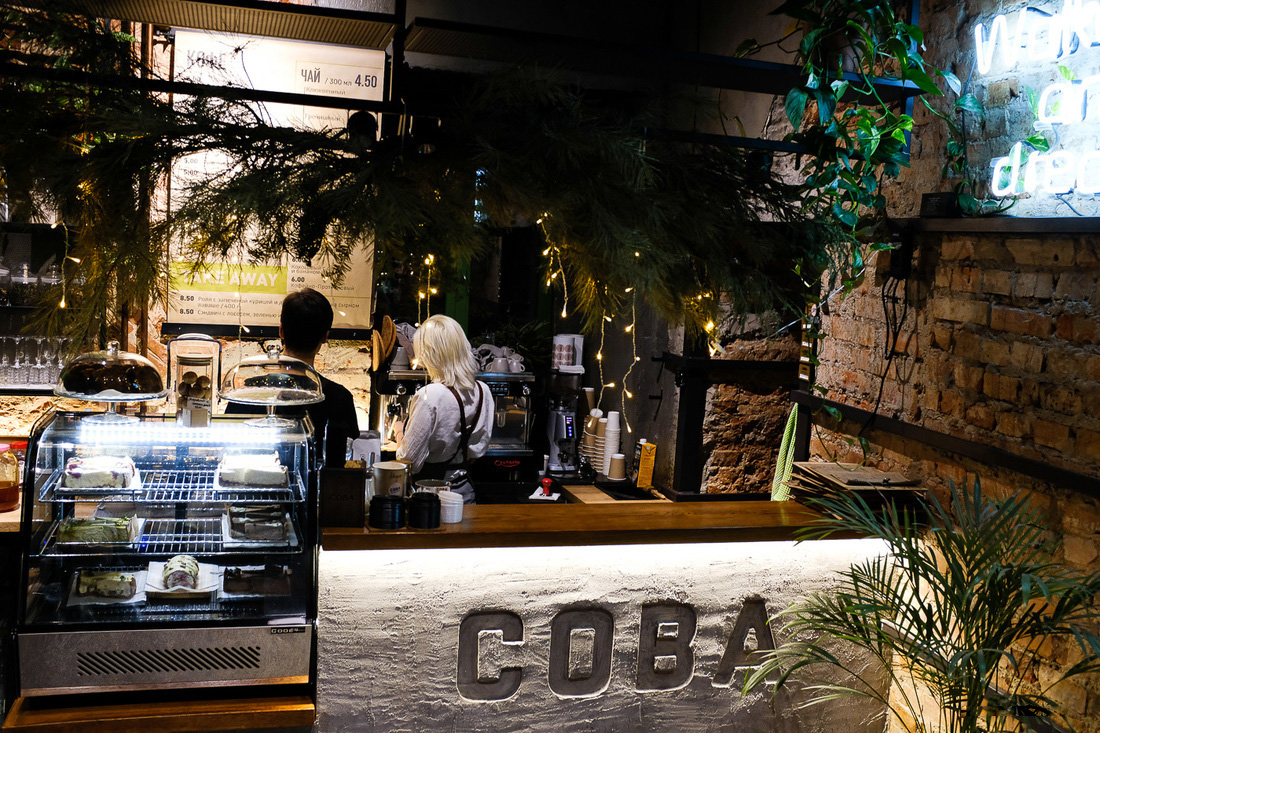
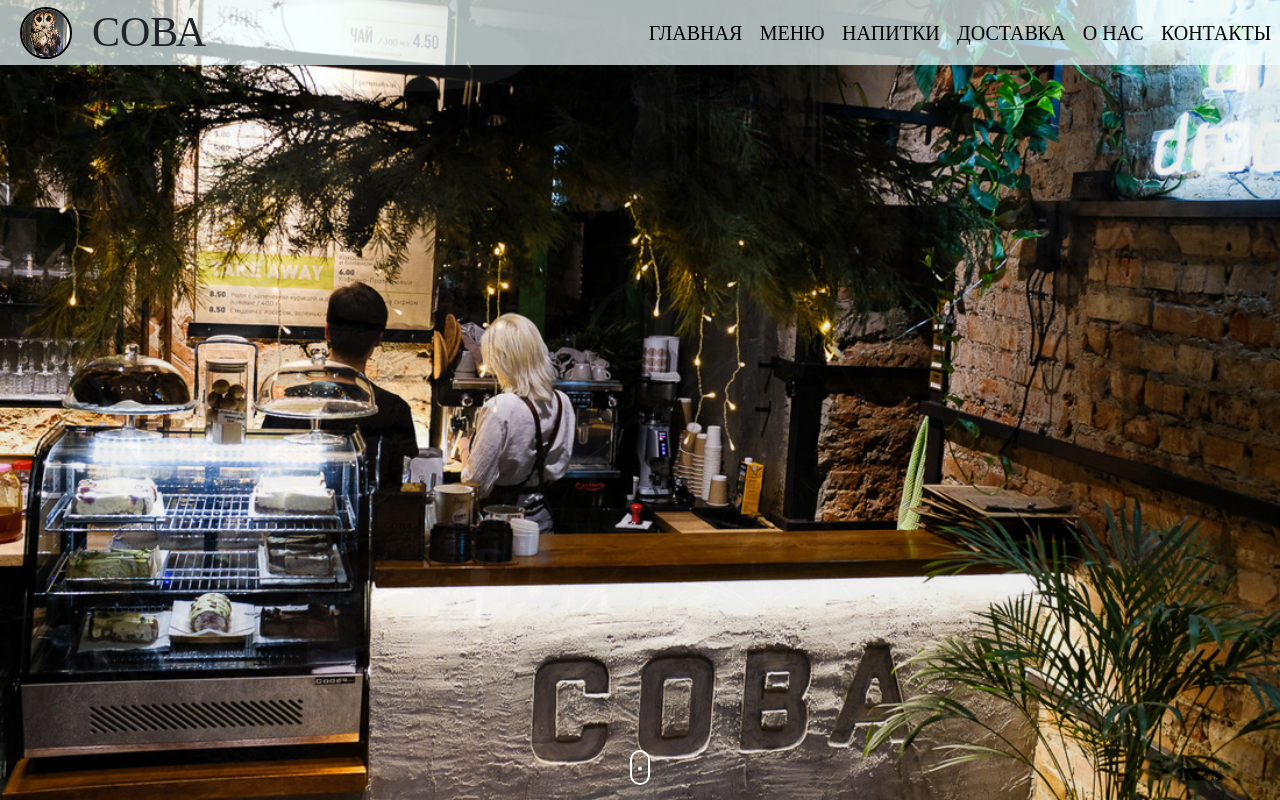
Before and after one commit to MaksimDolgonosov/sova, a website: page src/index.html in a window 1280 px wide. Drawn offline with nearby package versions, Linux system fonts and the light colour scheme; files that its build step writes are made by us from their sources; files whose address does not match are found by name; a web font is replaced by a local one.

Commit message:
promo+header сделано

```diff
--- a/src/index.html
+++ b/src/index.html
@@ -48,15 +48,36 @@
 
 <body>
     <header class="header">
-
+        <div class="header__logo">
+            <img class="header__logo-img" src="icons/LogoNoBorder.png" alt="sova_logo">
+            <div class="header__logo-text">СОВА</div>
+        </div>
+        <div class="header__items">
+            <div class="header__items-item">
+                <a href="index.html">Главная</a>
+            </div>
+            <div class="header__items-item">
+                <a href="index.html">Меню</a>
+            </div>
+            <div class="header__items-item">
+                <a href="index.html">Напитки</a>
+            </div>
+            <div class="header__items-item">
+                <a href="index.html">Доставка</a>
+            </div>
+            <div class="header__items-item">
+                <a href="index.html">О нас</a>
+            </div>
+            <div class="header__items-item">
+                <a href="index.html">Контакты</a>
+            </div>
+        </div>
     </header>
     <div class="promo">
-        <div class="promo__background">
-            <img src="img/interier/main1.jpg" alt="">
-        </div>
-        <div class="promo__background">
-            <img src="img/interier/main2.jpg" alt="">
-        </div>
+        <div class="icon-scroll"></div>
+    </div>
+    <div class="about">
+
     </div>
 
 
--- /dev/null
+++ b/src/js/modules/promo.js
@@ -0,0 +1,21 @@
+export default function promo(promoURL) {
+    // const promoItem = document.querySelector(promoURL);
+    // // promoItem.style.backgroundImage = "url('../img/interier/main1.jpg')";
+
+    // let urlArr = ["url('../img/interier/main1.jpg')", "url('../img/interier/main2.jpeg')"];
+    // let i = 0;
+    // changeUrl();
+    // function changeUrl() {
+    //     if (i == urlArr.length) {
+    //         i = 0;
+    //     } else {
+    //         promoItem.style.backgroundImage = urlArr[i];
+    //         i++;
+    //     }
+    // }
+
+
+    // setInterval(changeUrl, 3000);
+
+
+}
--- a/src/js/modules/script1.js
+++ /dev/null
@@ -1,5 +0,0 @@
-
-let script1 = () => {
-    console.log("script11111111111");
-};
-export default script1;
--- a/src/js/modules/script2.js
+++ /dev/null
@@ -1,5 +0,0 @@
-let script2 = () => {
-    console.log("script2");
-};
-
-export default script2;
--- a/src/js/script.js
+++ b/src/js/script.js
@@ -1,10 +1,10 @@
 
-import script1 from "./modules/script1";
-import script2 from "./modules/script2";
+import promo from "./modules/promo";
+
 
 
 
 window.addEventListener("DOMContentLoaded", () => {
-    script1();
-    script2();
+    // promo(".promo");
+
 });
--- /dev/null
+++ b/src/sass/blocks/_header.scss
@@ -0,0 +1,50 @@
+.header {
+    width: 100%;
+    height: 65px;
+    // background: linear-gradient(0deg, rgb(255, 255, 255) 50%, rgb(229, 229, 229));
+    // box-shadow: 0px 10px 10px 12px #ffffff;
+    background-color: rgba(240, 255, 255, 0.7);
+    position: fixed;
+    display: flex;
+    justify-content: space-between;
+    align-items: center;
+
+    &__logo {
+        width: 50%;
+        height: inherit;
+        display: flex;
+        justify-content: start;
+        align-items: center;
+        &-img {
+            margin-left: 20px;
+            height: 80%;
+            border: 2px solid black;
+            border-radius: 100%;
+        }
+        &-text {
+            padding-left: 20px;
+            font-size: 42px;
+            font-family: 'Rubik Dirt';
+        }
+    }
+
+    &__items {
+
+        width: 50%;
+        display: flex;
+        justify-content: space-around;
+        align-items: center;
+        &-item {
+            a {
+                font-family: 'Rubik Dirt';
+                font-weight: 400;
+                font-size: 20px;
+                text-transform: uppercase;
+                text-decoration: none;
+                color: black;
+
+            }
+        }
+    }
+
+}
--- /dev/null
+++ b/src/sass/blocks/_keyframes.scss
@@ -0,0 +1,31 @@
+@keyframes showBackground {
+    0% {
+        background-image: url("../img/interier/main1.jpg");
+
+    }
+    33% {
+        background-image: url("../img/interier/main1.jpg");
+
+    }
+    66% {
+        background-image: url("../img/interier/main2.jpeg");
+    }
+    100% {
+        background-image: url("../img/interier/main2.jpeg");
+    }
+}
+@keyframes scroll {
+    0% {
+        transform: translateY(0px);
+        opacity: 0.2;
+    }
+    50% {
+
+        opacity: 1;
+    }
+
+    100% {
+        transform: translateY(20px);
+        opacity: 0.2;
+    }
+}
--- /dev/null
+++ b/src/sass/blocks/_promo.scss
@@ -0,0 +1,39 @@
+.promo {
+    width: 100%;
+    height: 100vh;
+    // background: url("../img/interier/main1.jpg");
+    background-position: bottom;
+    background-repeat: no-repeat;
+    background-size: 100%;
+    background-size: cover;
+    animation: showBackground 14s ease infinite alternate;
+
+    .icon-scroll {
+        width: 20px;
+        height: 35px;
+        position: absolute;
+        bottom: 15px;
+        left: 50%;
+        transform: translateX(-50%);
+        box-shadow: inset 0 0 0 2px #fff;
+        border-radius: 25px;
+        z-index: 99;
+
+        &::before {
+            content: '';
+            position: absolute;
+            width: 4px;
+            height: 4px;
+            background: #fff;
+            margin-left: -2px;
+            left: 50%;
+            transform: translateX(-50%);
+
+            top: 5px;
+            border-radius: 100%;
+            animation-duration: 1.5s;
+            animation-iteration-count: infinite;
+            animation-name: scroll;
+        }
+    }
+}
--- a/src/sass/style.scss
+++ b/src/sass/style.scss
@@ -1,5 +1,8 @@
 @import 'libs/bootstrap-reboot.min';
+
+
 @import url('https://fonts.googleapis.com/css2?family=Poppins:wght@500;700&display=swap');
+@import url('https://fonts.googleapis.com/css2?family=Rubik+Dirt&display=swap');
 
 * {
     font-family: 'Poppins', sans-serif;
@@ -11,3 +14,7 @@
 .container {
 
 }
+
+@import 'blocks/keyframes';
+@import 'blocks/promo';
+@import 'blocks/header';
```
Also changed, not shown: dist/css/style.min.css, dist/icons/LogoNoBorder.png (added), dist/img/interier/main1cut.jpg (added), dist/index.html, dist/js/script.js, src/icons/LogoNoBorder.png (added), src/img/interier/main1cut.jpg (added), 1 other file.
